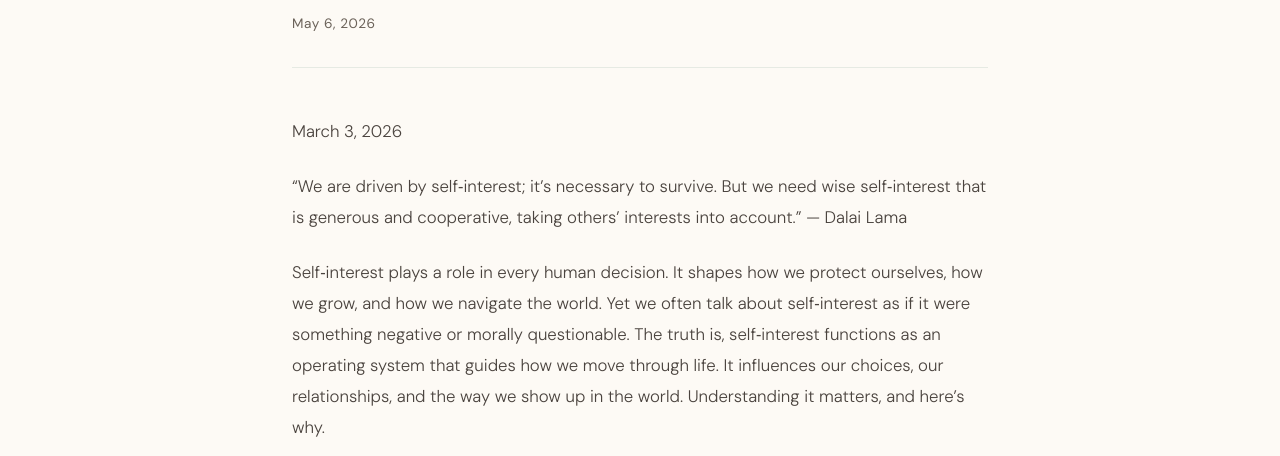
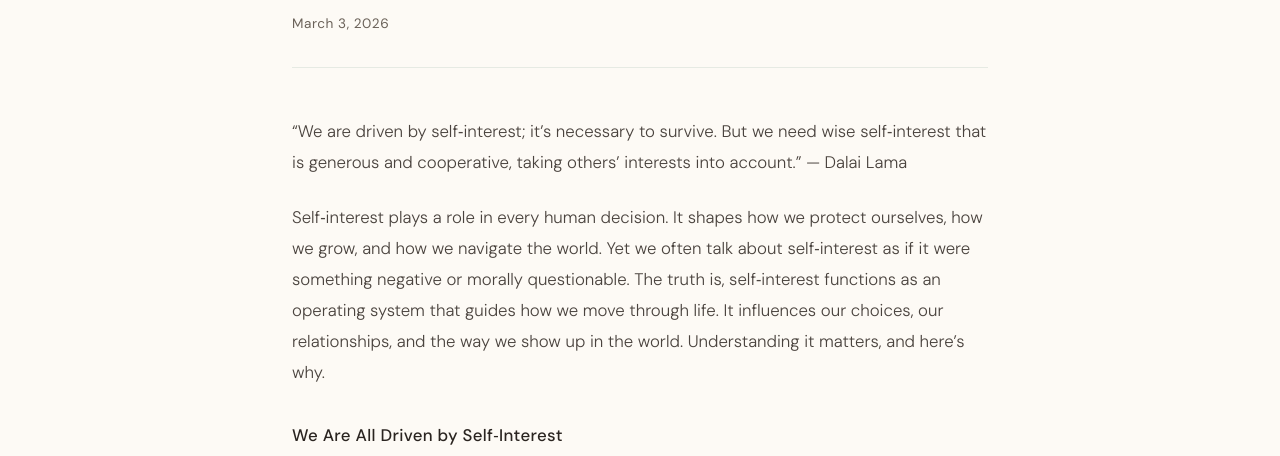
Before and after one commit to JFeelgoodOfficial/DrKennedyMusamali, a website: page blog/2026-05-06-the-psychology-of-self-interest-and-why-it-matters.html in a window 1280 px wide. Shown: the part 323-779 px from the top of the page. Drawn offline with nearby package versions, Linux system fonts and the light colour scheme.

Commit message:
Update 2026-05-06-the-psychology-of-self-interest-and-why-it-matters.html

```diff
--- a/blog/2026-05-06-the-psychology-of-self-interest-and-why-it-matters.html
+++ b/blog/2026-05-06-the-psychology-of-self-interest-and-why-it-matters.html
@@ -72,9 +72,9 @@ footer{display:flex;align-items:center;justify-content:space-between;padding:2.5
   <article>
     <div class="post-eyebrow">Insights</div>
     <h1 class="post-title">The Psychology of Self‑Interest and Why It Matters</h1>
-    <div class="post-meta">May 6, 2026</div>
+    <div class="post-meta">March 3, 2026</div>
     <div class="post-body">
-<p>March 3, 2026</p>
+
 <p>“We are driven by self‑interest; it’s necessary to survive. But we need wise self‑interest that is generous and cooperative, taking others’ interests into account.” — Dalai Lama</p>
 <p>Self‑interest plays a role in every human decision. It shapes how we protect ourselves, how we grow, and how we navigate the world. Yet we often talk about self‑interest as if it were something negative or morally questionable. The truth is, self‑interest functions as an operating system that guides how we move through life. It influences our choices, our relationships, and the way we show up in the world. Understanding it matters, and here’s why.</p>
 <h4>We Are All Driven by Self‑Interest</h4>
```
